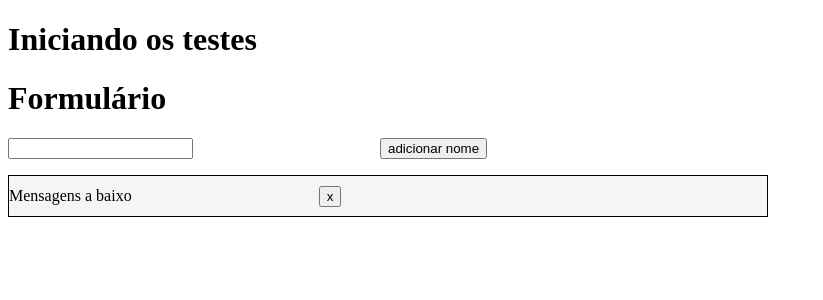
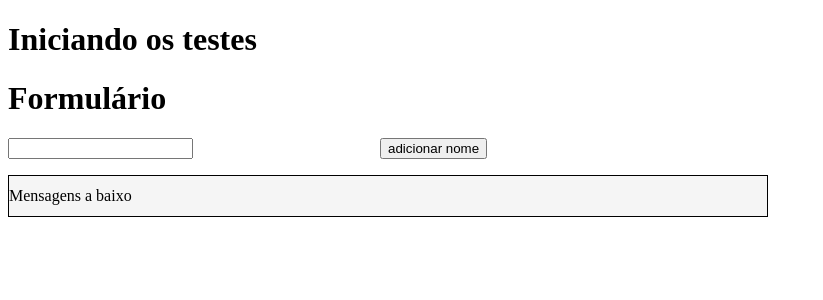
Before and after one commit to eliassouza93/conhecimentos, a React (Create React App) app in the folder conhecimentos/: page / in a window 1280 px wide. Shown: the top 300 px of the page, without its empty margins (0-823 px from the left). Built offline with nearby package versions, Linux system fonts and the light colour scheme.

Commit message:
frontend

```diff
--- a/conhecimentos/src/componentes1/index.tsx
+++ b/conhecimentos/src/componentes1/index.tsx
@@ -7,7 +7,8 @@ export default function Laboratorio() {
     }])
     const [tira, setTira] = useState('')
 
-    function TiraFunc () {
+
+    function TiraFunc(event: any) {
 
     }
 
@@ -17,7 +18,7 @@ export default function Laboratorio() {
             <Formulario147 setTarefas={setTarefas} />
             {tarefas.map((est, index) => (
                 <div>
-                    <p>{est.nome}  <button> x </button> </p>
+                    <p>{est.nome}  </p>
                 </div>
             ))}
 
```
